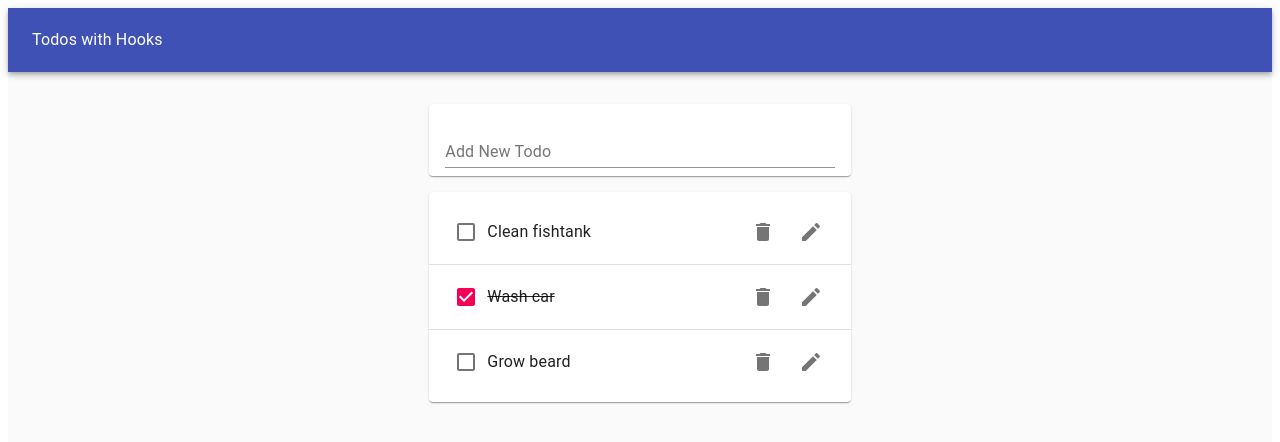
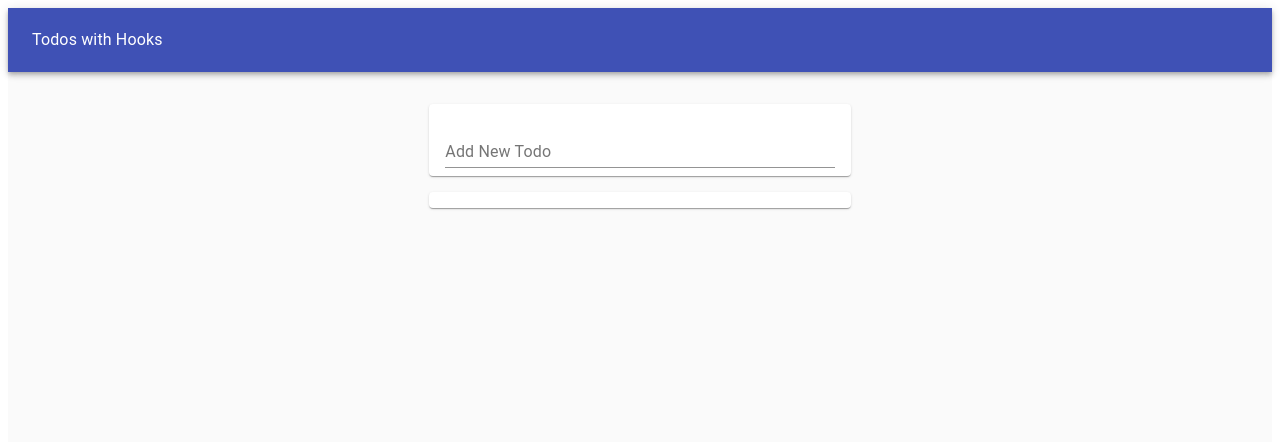
Before and after one commit to super8989/React_hooks_todo, a React (Create React App) app: page / in a window 1280 px wide. Shown: the top 442 px of the page. Built offline with nearby package versions, Linux system fonts and the light colour scheme.

Commit message:
added initialTodos with localStorage

```diff
--- a/src/TodoApp.js
+++ b/src/TodoApp.js
@@ -12,11 +12,13 @@ import TodoList from "./TodoList";
 import TodoForm from "./TodoForm";
 
 function TodoApp() {
-	const initialTodos = [
+	const initialTodos = JSON.parse(window.localStorage.getItem("todos") || "[]");
+
+	/* const initialTodos = [
 		{ id: 1, task: "Clean fishtank", completed: false },
 		{ id: 2, task: "Wash car", completed: true },
 		{ id: 3, task: "Grow beard", completed: false }
-	];
+	]; */
 
 	const [todos, setTodos] = useState(initialTodos);
 
```
